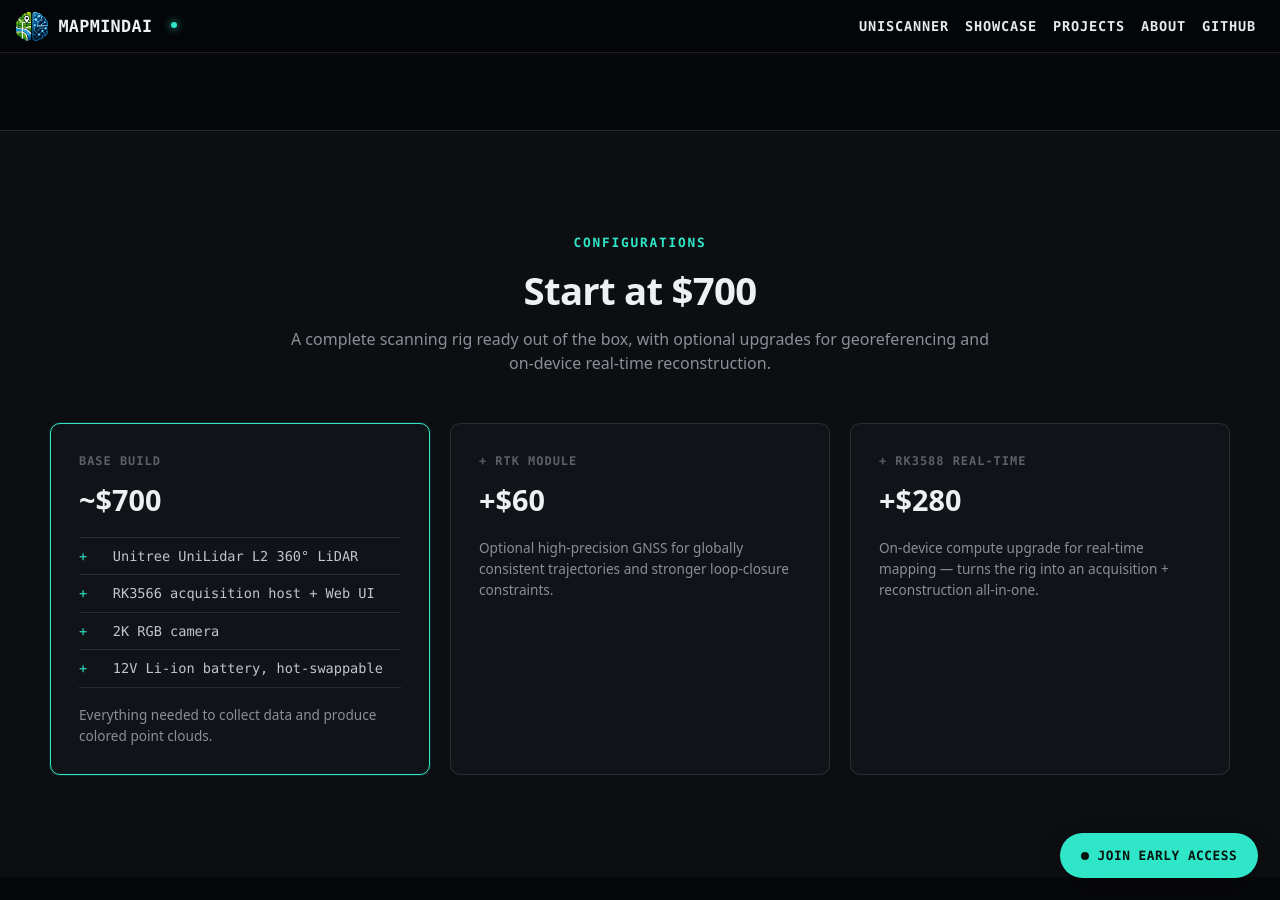
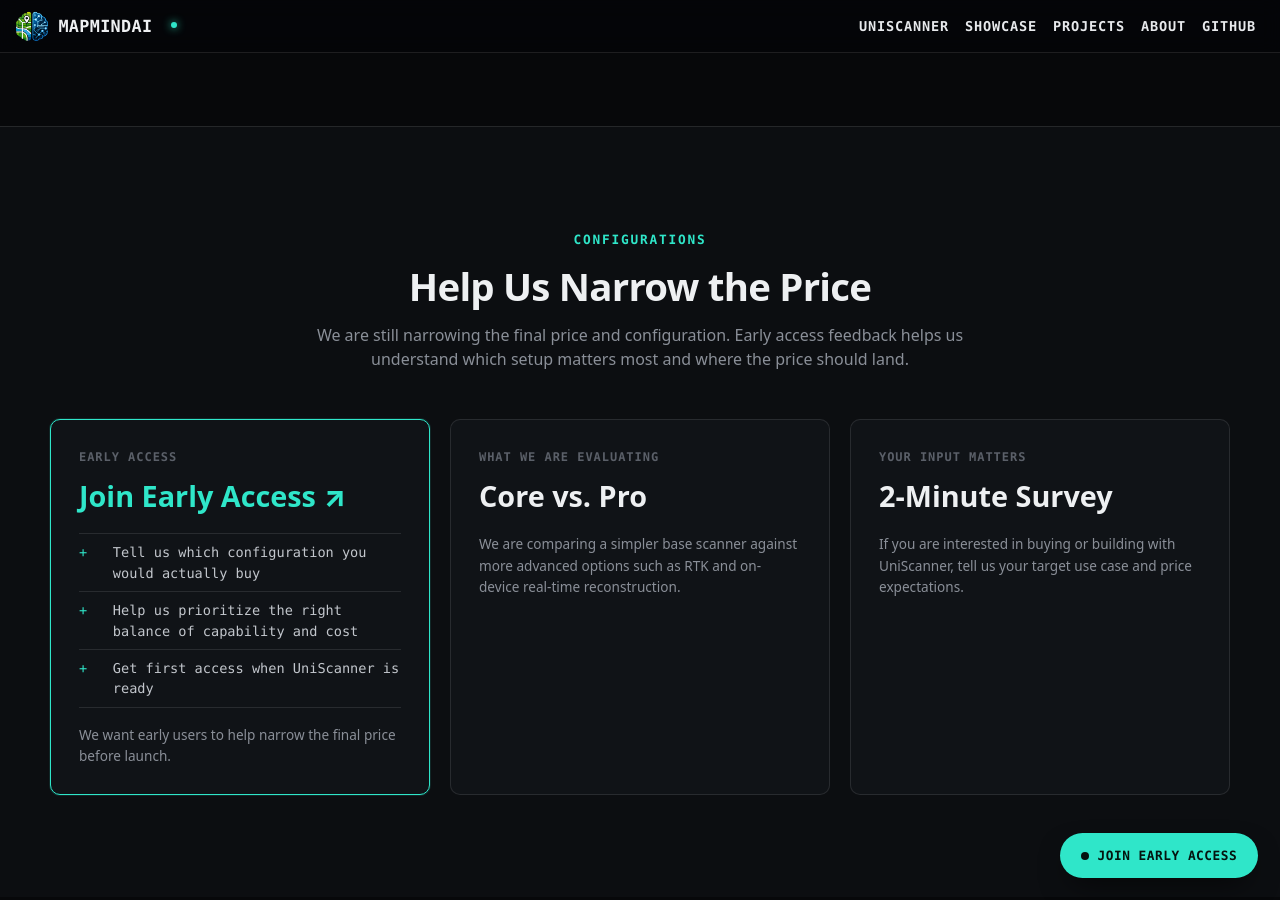
Before and after one commit to MapMindAI/MapMindAI.github.io, a Jekyll site: the page built from uniscanner.md, in a window 1280 px wide and 900 px high, scrolled down 4545 px. Built offline with Jekyll 4.4.1, drawn with Linux system fonts in a browser that asks for light colours; nearby versions of some CDN libraries; some of the changed text lies outside the part shown.

Commit message:
update price

```diff
--- a/uniscanner.md
+++ b/uniscanner.md
@@ -1,7 +1,7 @@
 ---
 layout: base
 title: UniScanner — UniLidar L2 Handheld 3D Scanner
-meta-description: UniScanner is a ~$700 open-source handheld 3D scanning rig built on the UniLidar L2, producing colored point clouds and Gaussian Splatting scenes.
+meta-description: UniScanner is an open-source handheld 3D scanning rig built on the UniLidar L2, producing colored point clouds and Gaussian Splatting scenes.
 css:
   - /assets/css/index.css
   - /assets/css/uniscanner.css
@@ -19,7 +19,7 @@
         <a href="#specs" class="mm-btn mm-btn--primary">See Specs</a>
         <a href="https://github.com/MapMindAI" target="_blank" rel="noopener" class="mm-btn mm-btn--ghost">View on GitHub ↗</a>
       </div>
-      <p class="us-hero__price"><span class="us-hero__price-value">~$700</span> base build · <a href="#configurations">optional upgrades</a></p>
+      <p class="us-hero__price"><a href="#configurations">Join early access to help shape pricing</a></p>
     </div>
     <div class="us-hero__media">
       <video class="us-trailer__video" controls autoplay muted playsinline preload="none" poster="{{ '/assets/videos/posters/uniscanner_trailer.jpg' | relative_url }}">
@@ -215,30 +215,29 @@
 <section class="mm-section mm-section--muted">
   <div class="mm-section__head">
     <p class="mm-eyebrow">Configurations</p>
-    <h2 class="mm-section__title" id="configurations">Start at $700</h2>
-    <p class="mm-section__desc">A complete scanning rig ready out of the box, with optional upgrades for georeferencing and on-device real-time reconstruction.</p>
+    <h2 class="mm-section__title" id="configurations">Help Us Narrow the Price</h2>
+    <p class="mm-section__desc">We are still narrowing the final price and configuration. Early access feedback helps us understand which setup matters most and where the price should land.</p>
   </div>
   <div class="us-pricing-grid">
     <div class="us-pricing-card us-pricing-card--base">
-      <p class="us-pricing-card__tier">Base Build</p>
-      <p class="us-pricing-card__price">~$700</p>
+      <p class="us-pricing-card__tier">Early Access</p>
+      <p class="us-pricing-card__price"><a href="https://deepmirror.sg.larksuite.com/share/base/form/shrlgiBYUPgo5PODDczFLXnTHPe" target="_blank" rel="noopener">Join Early Access ↗</a></p>
       <ul class="us-pricing-card__items us-pricing-card__items--plain">
-        <li>Unitree UniLidar L2 360° LiDAR</li>
-        <li>RK3566 acquisition host + Web UI</li>
-        <li>2K RGB camera</li>
-        <li>12V Li-ion battery, hot-swappable</li>
+        <li>Tell us which configuration you would actually buy</li>
+        <li>Help us prioritize the right balance of capability and cost</li>
+        <li>Get first access when UniScanner is ready</li>
       </ul>
-      <p class="us-pricing-card__note">Everything needed to collect data and produce colored point clouds.</p>
+      <p class="us-pricing-card__note">We want early users to help narrow the final price before launch.</p>
     </div>
     <div class="us-pricing-card">
-      <p class="us-pricing-card__tier">+ RTK Module</p>
-      <p class="us-pricing-card__price">+$60</p>
-      <p class="us-pricing-card__note">Optional high-precision GNSS for globally consistent trajectories and stronger loop-closure constraints.</p>
+      <p class="us-pricing-card__tier">What We Are Evaluating</p>
+      <p class="us-pricing-card__price">Core vs. Pro</p>
+      <p class="us-pricing-card__note">We are comparing a simpler base scanner against more advanced options such as RTK and on-device real-time reconstruction.</p>
     </div>
     <div class="us-pricing-card">
-      <p class="us-pricing-card__tier">+ RK3588 Real-Time</p>
-      <p class="us-pricing-card__price">+$280</p>
-      <p class="us-pricing-card__note">On-device compute upgrade for real-time mapping — turns the rig into an acquisition + reconstruction all-in-one.</p>
+      <p class="us-pricing-card__tier">Your Input Matters</p>
+      <p class="us-pricing-card__price">2-Minute Survey</p>
+      <p class="us-pricing-card__note">If you are interested in buying or building with UniScanner, tell us your target use case and price expectations.</p>
     </div>
   </div>
 </section>
```
